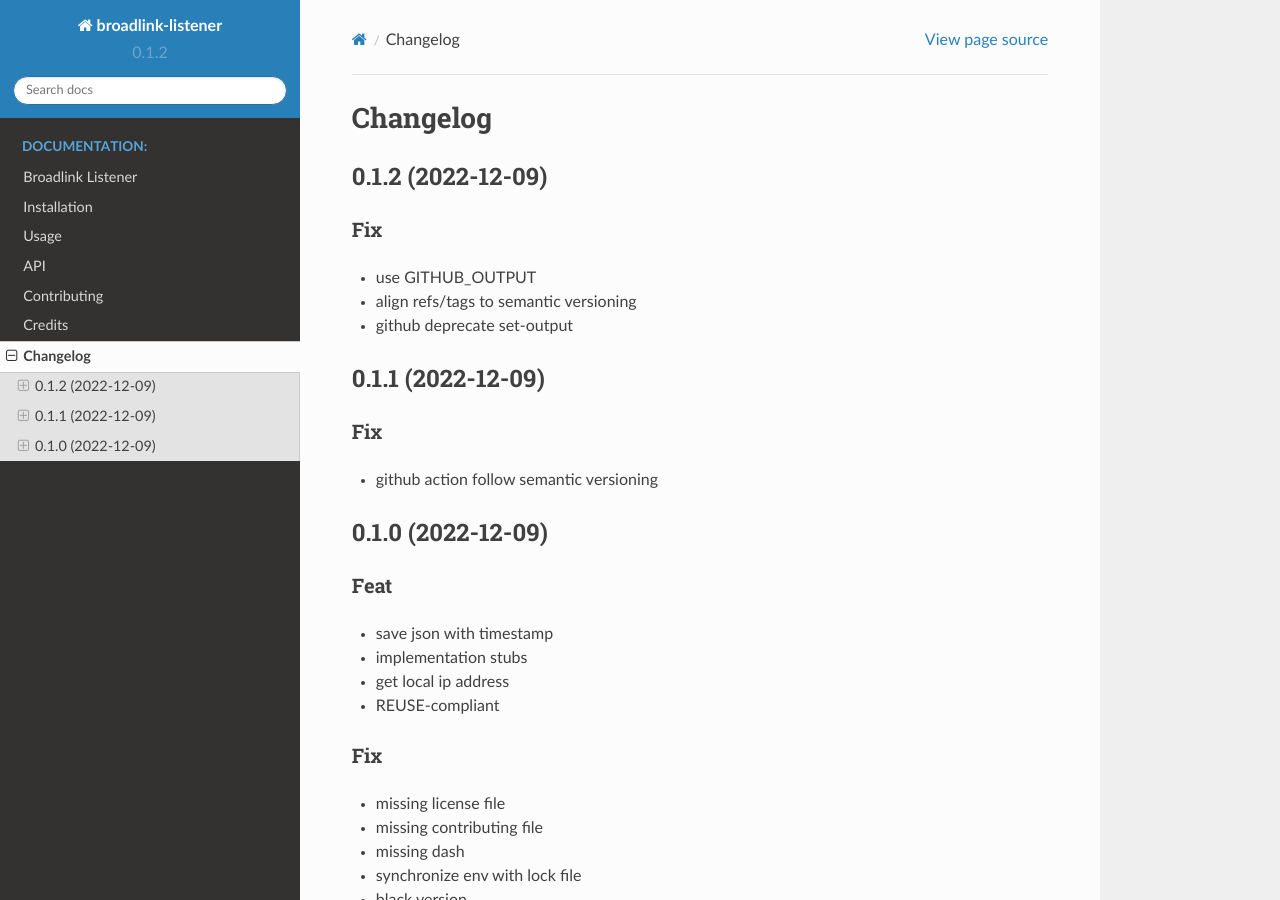
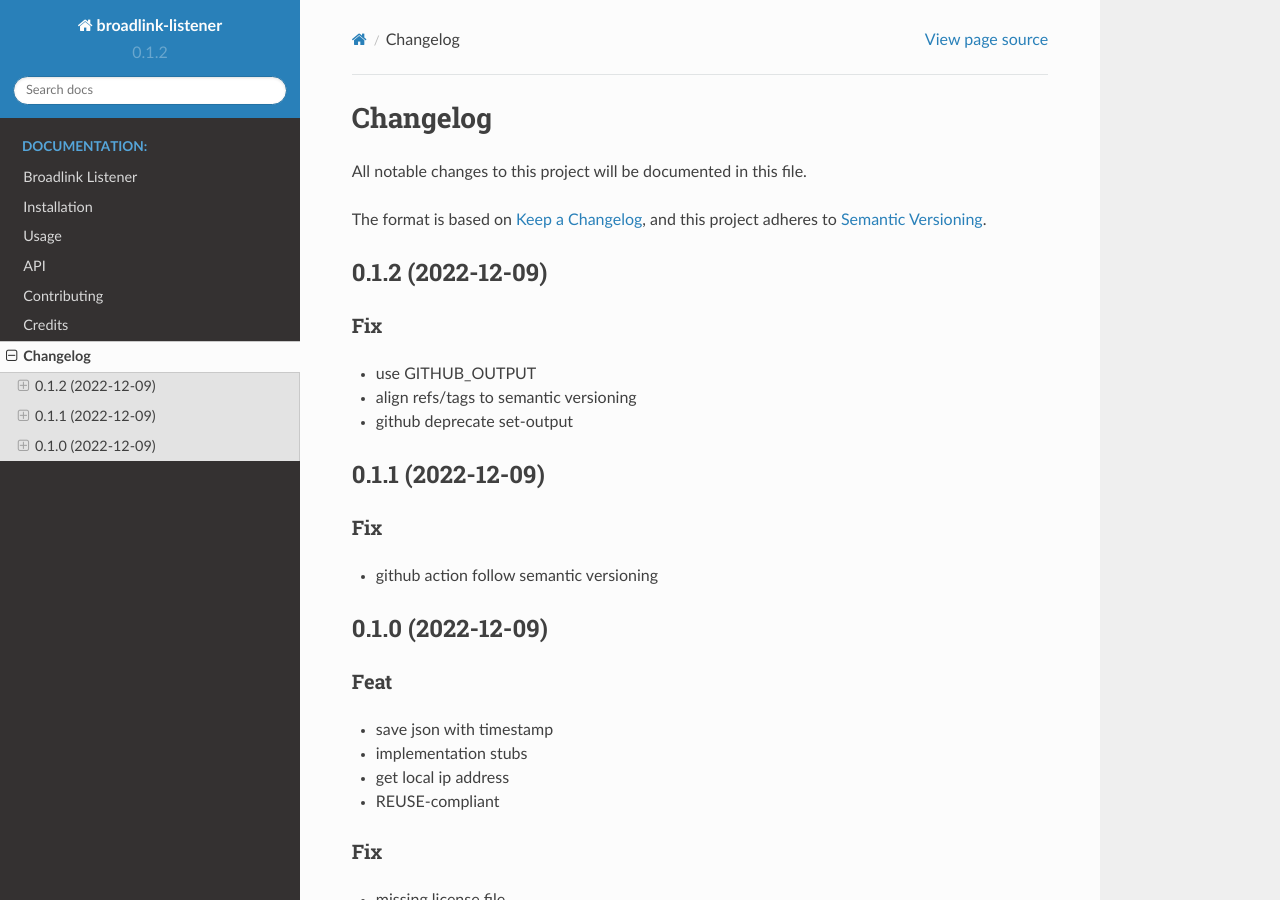
Before and after one commit to gpongelli/broadlink-listener, a Sphinx documentation site: the page built from docs/source/history.rst, in a window 1280 px wide and 900 px high. Built offline with Sphinx 7.4.7 and the Read the Docs theme 2.0.0, drawn with Linux system fonts in a browser that asks for light colours.

Commit message:
fix: test changelog github action

```diff
--- a/CHANGELOG.md
+++ b/CHANGELOG.md
@@ -1,3 +1,10 @@
+# Changelog
+
+All notable changes to this project will be documented in this file.
+
+The format is based on [Keep a Changelog](https://keepachangelog.com/en/1.0.0/),
+and this project adheres to [Semantic Versioning](https://semver.org/spec/v2.0.0.html).
+
 ## 0.1.2 (2022-12-09)
 
 ### Fix
--- a/docs/source/history.rst
+++ b/docs/source/history.rst
@@ -1,4 +1 @@
-Changelog
-=========
-
 .. mdinclude:: ../../CHANGELOG.md
```
Also changed, not shown: 1 other file.
